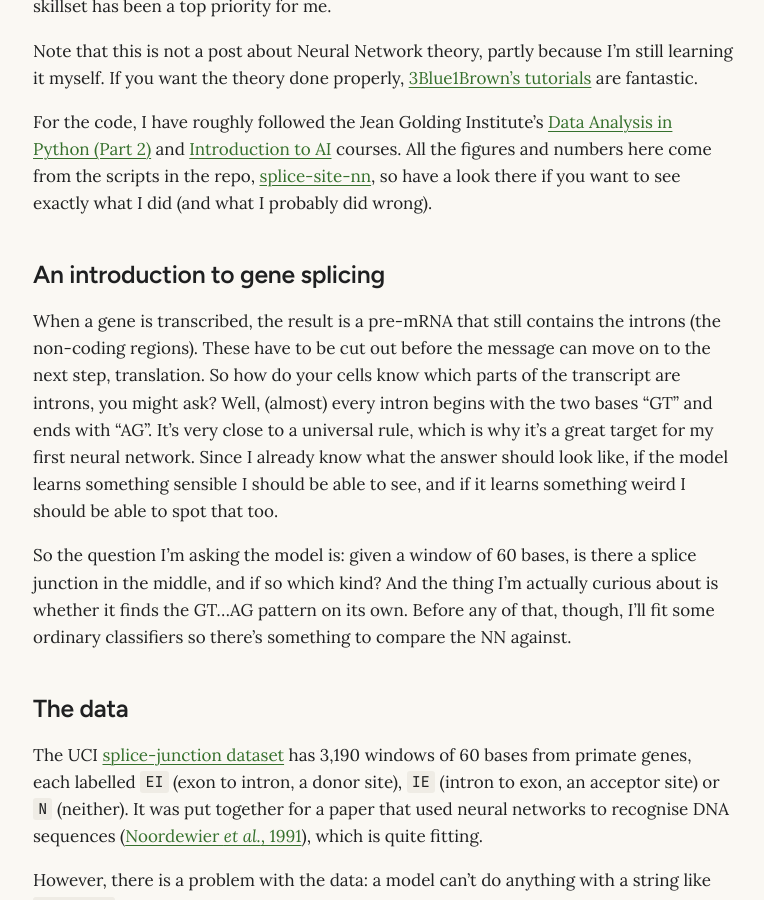
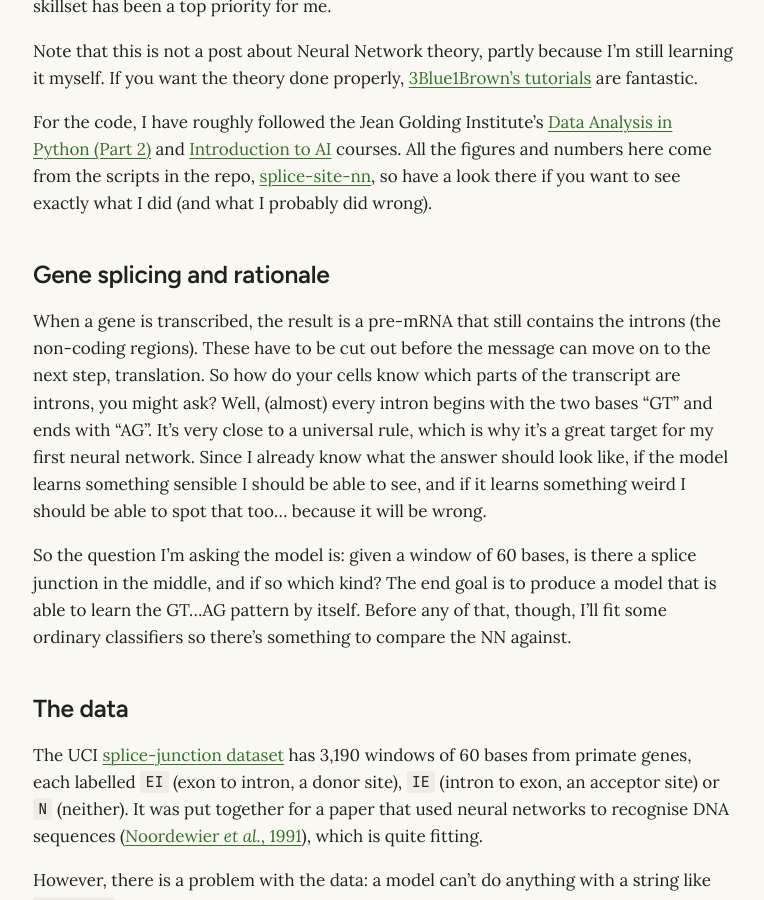
Before and after one commit to timj-wood/timj-wood.github.io, a Jekyll site: the page built from _posts/2026-10-22-splice-site-neural-network.md, in a window 1280 px wide and 900 px high, scrolled down 421 px. Shown: the whole window, without its empty margins (257-1021 px from the left). Built offline with Jekyll 4.4.1, drawn with Linux system fonts in a browser that asks for light colours.

Commit message:
Update 2026-10-22-splice-site-neural-network.md

```diff
--- a/_posts/2026-10-22-splice-site-neural-network.md
+++ b/_posts/2026-10-22-splice-site-neural-network.md
@@ -11,11 +11,11 @@ Note that this is not a post about Neural Network theory, partly because I'm sti
 
 For the code, I have roughly followed the Jean Golding Institute's [Data Analysis in Python (Part 2)](https://bristol-training.github.io/data-analysis-python-2/) and [Introduction to AI](https://bristol-training.github.io/intro-to-ai/) courses. All the figures and numbers here come from the scripts in the repo, [splice-site-nn](https://github.com/timj-wood/splice-site-nn), so have a look there if you want to see exactly what I did (and what I probably did wrong).
 
-## An introduction to gene splicing
+## Gene splicing and rationale
 
-When a gene is transcribed, the result is a pre-mRNA that still contains the introns (the non-coding regions). These have to be cut out before the message can move on to the next step, translation. So how do your cells know which parts of the transcript are introns, you might ask? Well, (almost) every intron begins with the two bases "GT" and ends with "AG". It's very close to a universal rule, which is why it's a great target for my first neural network. Since I already know what the answer should look like, if the model learns something sensible I should be able to see, and if it learns something weird I should be able to spot that too.
+When a gene is transcribed, the result is a pre-mRNA that still contains the introns (the non-coding regions). These have to be cut out before the message can move on to the next step, translation. So how do your cells know which parts of the transcript are introns, you might ask? Well, (almost) every intron begins with the two bases "GT" and ends with "AG". It's very close to a universal rule, which is why it's a great target for my first neural network. Since I already know what the answer should look like, if the model learns something sensible I should be able to see, and if it learns something weird I should be able to spot that too... because it will be wrong.
 
-So the question I'm asking the model is: given a window of 60 bases, is there a splice junction in the middle, and if so which kind? And the thing I'm actually curious about is whether it finds the GT…AG pattern on its own. Before any of that, though, I'll fit some ordinary classifiers so there's something to compare the NN against.
+So the question I'm asking the model is: given a window of 60 bases, is there a splice junction in the middle, and if so which kind? The end goal is to produce a model that is able to learn the GT…AG pattern by itself. Before any of that, though, I'll fit some ordinary classifiers so there's something to compare the NN against.
 
 ## The data
 
```
